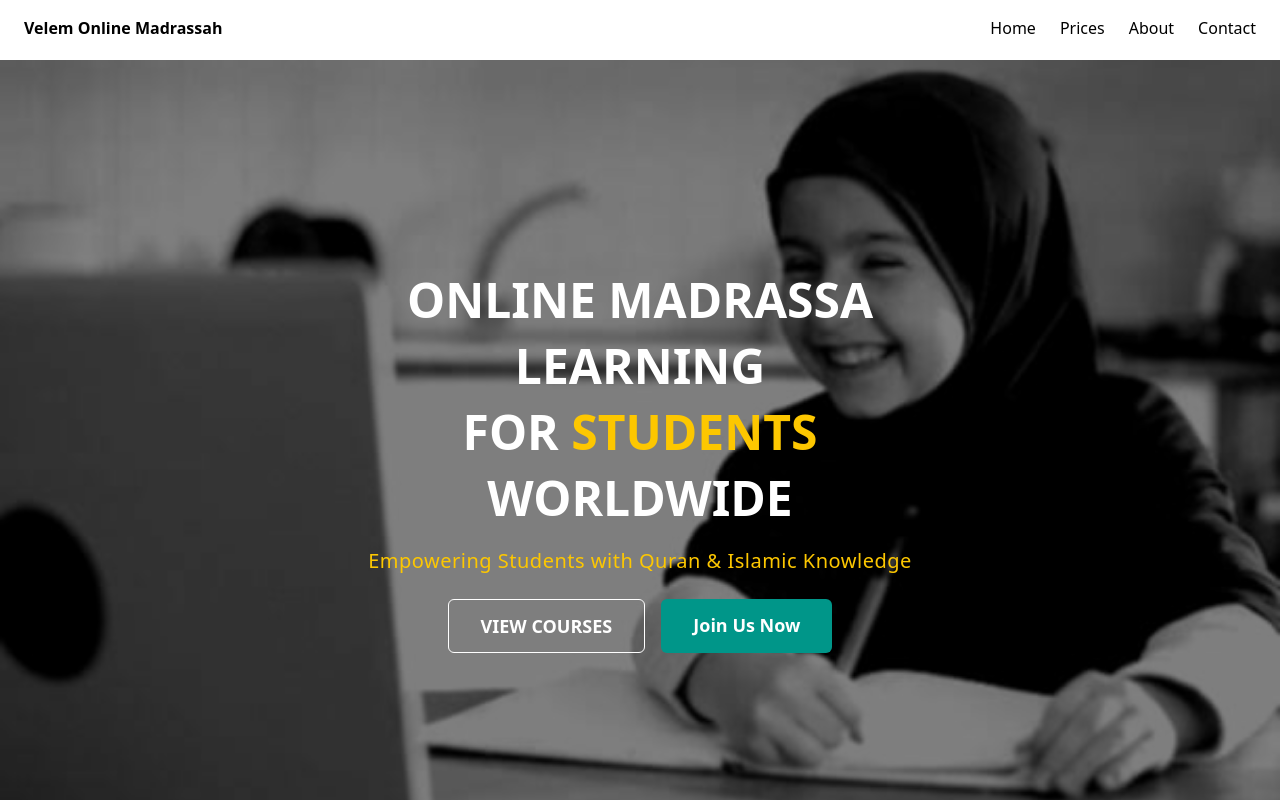
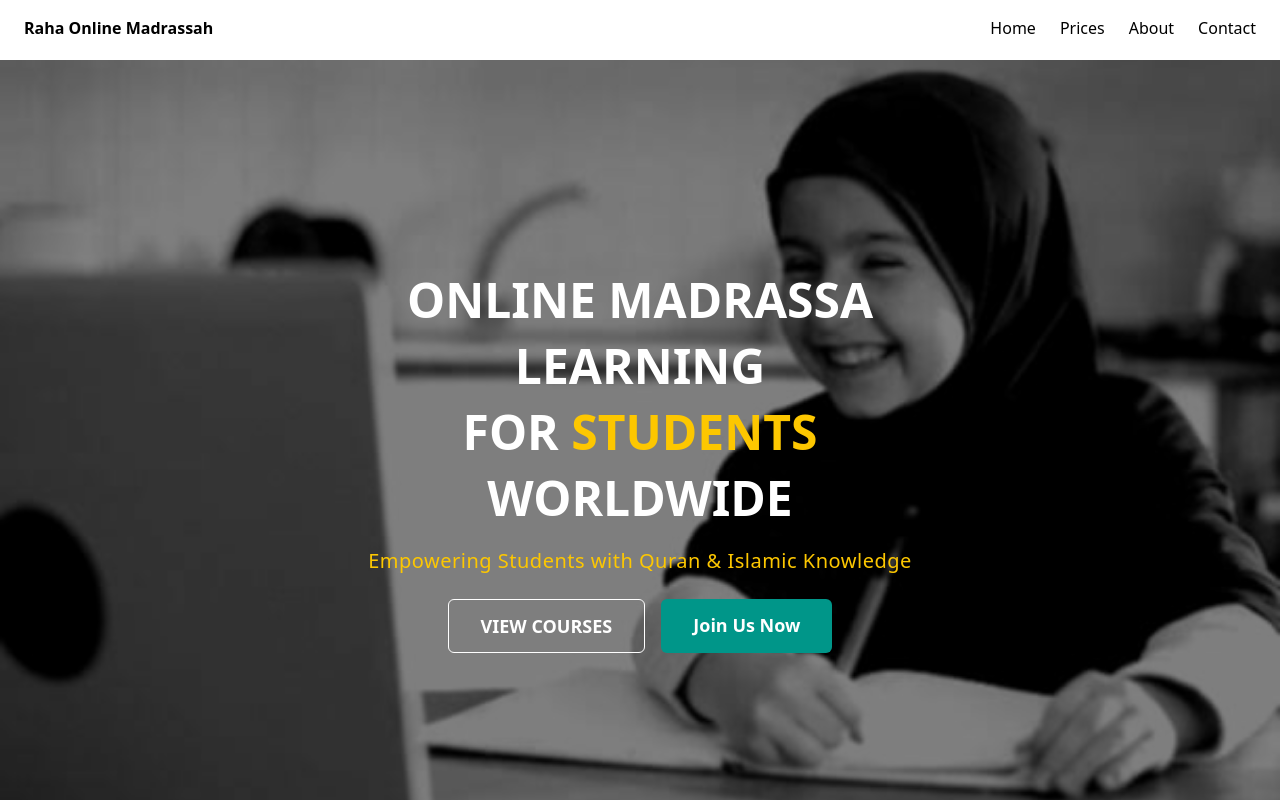
Before and after one commit to Velem130/madrassa, a React (Vite) app: page / in a window 1280 px wide. Shown: the top 800 px of the page. Built offline with nearby package versions, Linux system fonts and the light colour scheme.

Commit message:
feat: changed name

```diff
--- a/src/components/Navbar.jsx
+++ b/src/components/Navbar.jsx
@@ -12,7 +12,7 @@ const Navbar = () => {
   return (
     <nav className="bg-white pb-1 text-center text-black sticky top-0 z-50">
       <div className="flex justify-between items-center px-6 py-4">
-        <h1 className="text-1xl font-bold">Velem Online Madrassah</h1>
+        <h1 className="text-1xl font-bold">Raha Online Madrassah</h1>
 
         {/* Hamburger Icon (Mobile only) */}
         <div className="md:hidden text-2xl cursor-pointer" onClick={toggleMenu}>
```
